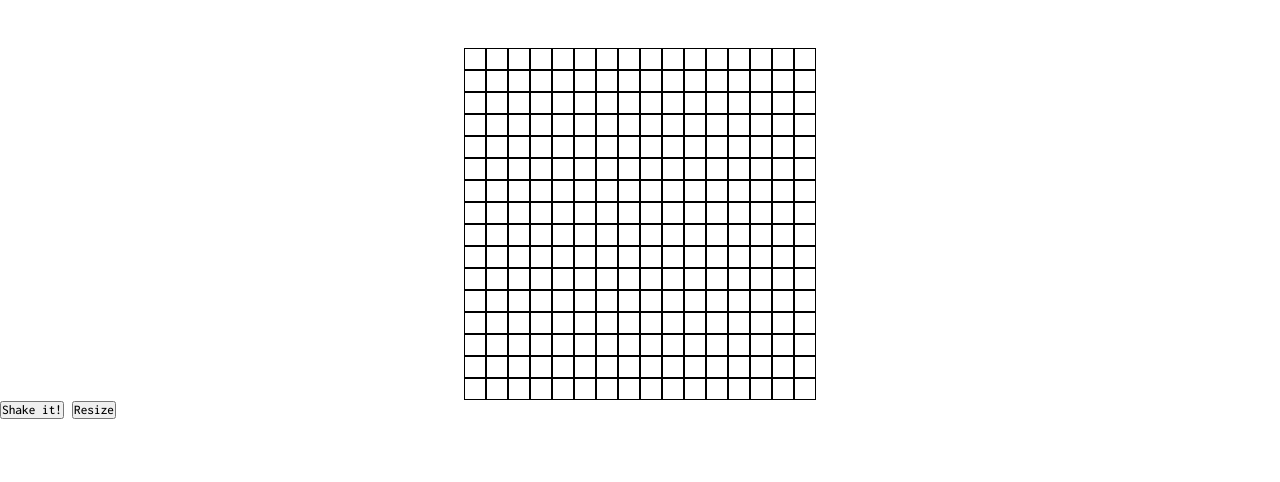
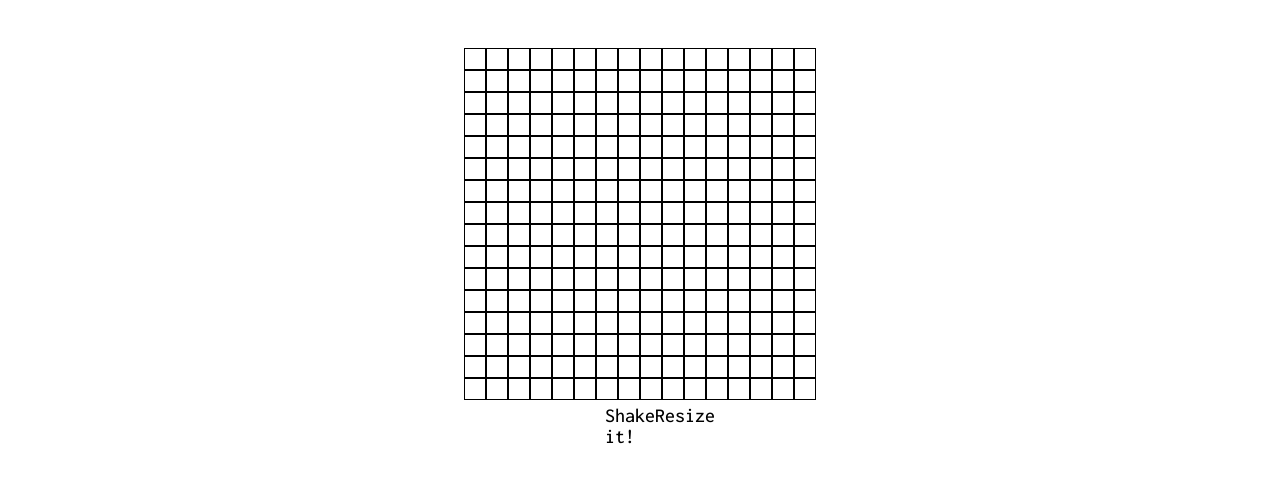
Before and after one commit to jzaagsma/etch_a_sketch, a plain HTML site: page index.html in a window 1280 px wide. Shown: the part 90-572 px from the top of the page. Drawn offline with Linux system fonts and the light colour scheme.

Commit message:
commit on 'main'

```diff
--- a/index.html
+++ b/index.html
@@ -13,8 +13,8 @@
     </header>
     <div id="grid"></div>
     <div id="buttons">
-        <button id="shake">Shake it!</button>
-        <button id="resize">Resize</button>
+        <p id="shake">Shake it!</p>
+        <p id="resize">Resize</p>
     </div>
 
     <script src="javascript.js" charset="utf-8"></script>
--- a/styles.css
+++ b/styles.css
@@ -52,3 +52,12 @@ header > h1 {
     90% { transform: translate(1px, 2px) rotate(0deg); }
     100% { transform: translate(1px, -2px) rotate(-1deg); }
 }
+
+#buttons {
+    display: flex;
+    justify-content: space-between;
+    padding: 5px;
+    margin-left: 600px;
+    margin-right: 600px;
+    font-size: 20px;
+};
```
